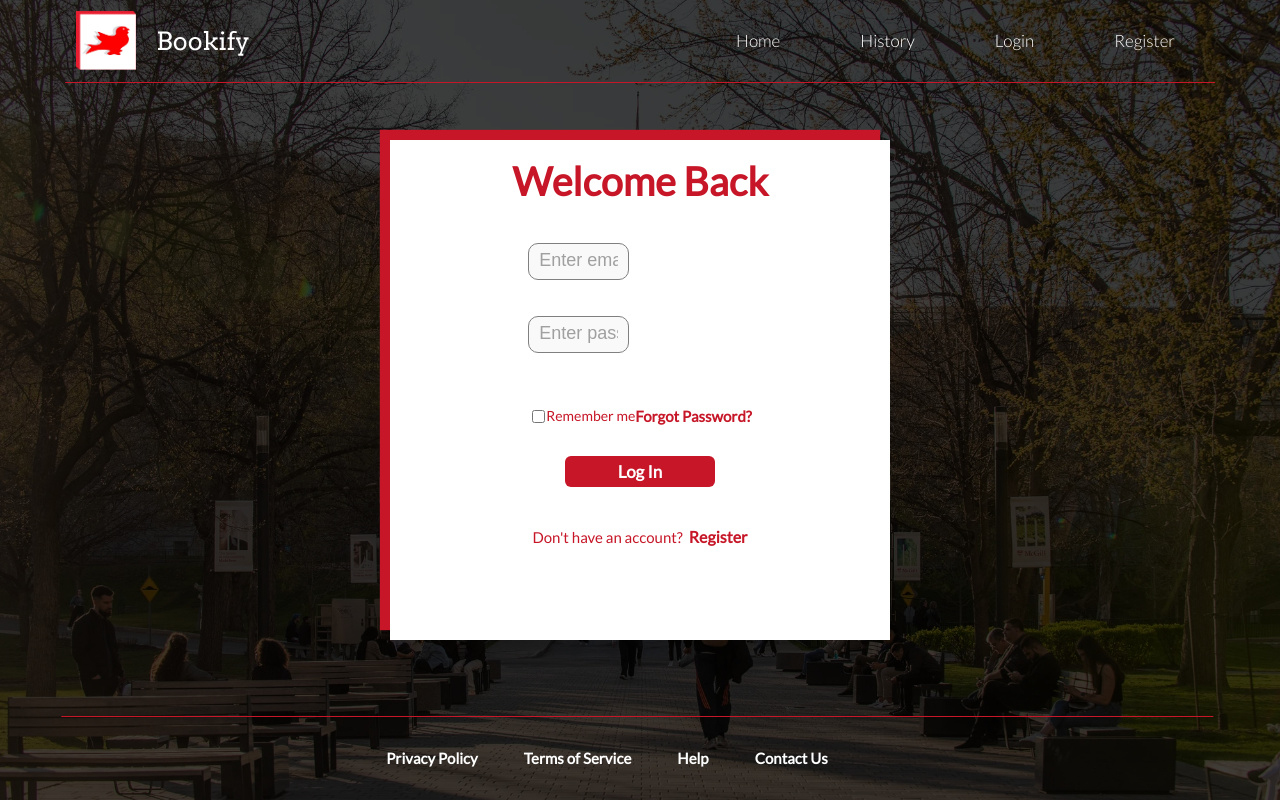
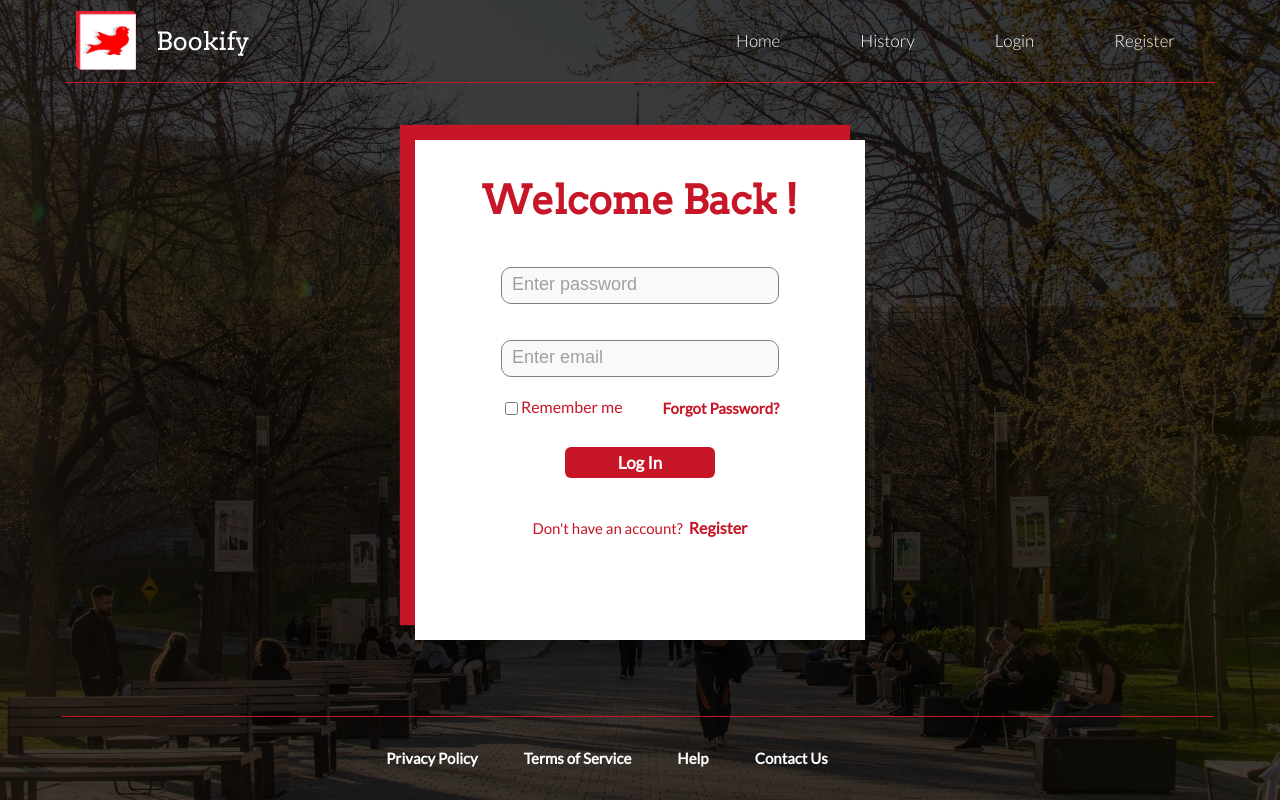
Before and after one commit to andretandoc/bookify, a React (Vite) app in the folder client/: page /Login in a window 1280 px wide. Built offline with nearby package versions, Linux system fonts and the light colour scheme.

Commit message:
Styling for Login Completed.

```diff
--- a/client/src/App.jsx
+++ b/client/src/App.jsx
@@ -7,7 +7,7 @@ import HomeBody from "./components/public/HomeBody";
 import Login from "./components/public/Login";
 import Register from "./components/public/Register";
 import ApptForm from "./components/public/ApptForm";
-import BookingForm from "./components/public/BookingForm";
+import BookingForm from "./components/public/BookingForm"
 
 // Route protection
 import PrivateRoute from "./private-routes/privateRoutes";
--- a/client/src/components/public/Login.jsx
+++ b/client/src/components/public/Login.jsx
@@ -40,7 +40,7 @@ function Login() {
   return (
     <main className="form-box-wrapper">
       <div className="form-box">
-        <h1 className="title">Welcome Back</h1>
+        <h1 className="title">Welcome Back !</h1>
         <form id="login_form" action="" method="">
           <div className="input-text">
             <input
--- a/client/src/index.css
+++ b/client/src/index.css
@@ -28,13 +28,13 @@ body {
 /* Add a black transparent filter over the image */
 body::before {
   content: "";
-  position: absolute; /* Cover the entire page */
+  position: fixed;
   top: 0;
   left: 0;
   width: 100%;
-  height: 100%; /* Ensure it stretches beyond the viewport */
+  height: 100%;
   background-color: rgba(0, 0, 0, 0.75);
-  z-index: 0; /* Keep it below other content */
+  z-index: 0;
 }
 
 /******************************************************************/
@@ -577,7 +577,6 @@ input[type="text"],
 input[type="password"] {
   color: #333;
   appearance: none;
-
   border: 1px solid grey;
   outline: none;
   border-radius: 10px;
@@ -645,6 +644,9 @@ input[type="date"] {
 
 .title {
   text-align: center;
+  margin-bottom: -1px;
+  margin-top: 45px;
+  font-family: "Arvo";
 }
 
 .error-message {
@@ -669,14 +671,14 @@ input[type="date"] {
   justify-content: flex-start;
   margin-top: 15px;
   margin-bottom: 15px;
+  margin-right: auto;
 }
 
 .options input[type="checkbox"] {
-  margin-right: 1px;
-}
+  margin-right: 3px; }
 
 .options label {
-  font-size: 14px; /* Controls the font size of "Remember me" */
+  font-size: 16px; /* Controls the font size of "Remember me" */
   color: #c61627; /* Changes the color to dark grey for better readability */
 }
 
@@ -689,14 +691,13 @@ input[type="date"] {
   text-decoration: none;
   color: #c61627;
   font-weight: bold;
-  margin-left: auto;
+  margin-left: 40px;
   margin-top: -9px;
   font-size: 15px;
 }
 
 .options a:hover {
   color: #9b0f1f;
-  font-weight: bold;
 }
 
 .options a:active {
@@ -735,9 +736,9 @@ p a:active {
 
 .input-text {
   display: flex;
-  flex-direction: column;
+  flex-direction: column-reverse;
   gap: 3px;
-  width: 45%;
+  width: 100%;
   padding-top: 20px;
 }
 
@@ -769,12 +770,12 @@ p a:active {
 .form-box {
   display: flex;
   flex-direction: column;
-  width: 500px;
+  width: 450px;
   height: 500px;
   position: relative;
   align-items: center;
   background-color: white;
-  box-shadow: -10px -10px 1px rgba(198, 22, 39);
+  box-shadow: -15px -15px 1px rgba(198, 22, 39);
   color: #c61627;
   font-size: 19.7px;
   font:'Lato';
```
